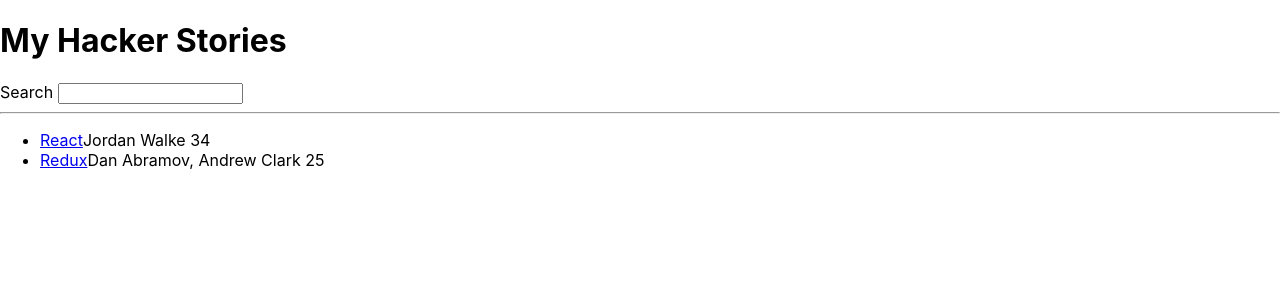
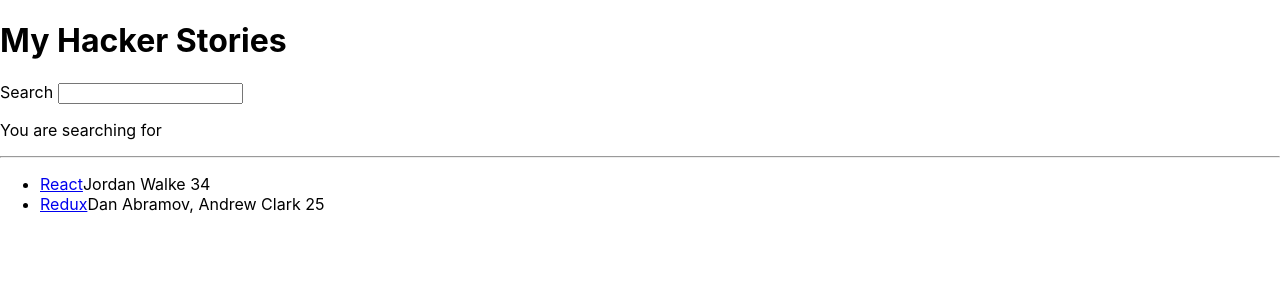
Before and after one commit to MarissaLZ/road-to-react, a React (Create React App) app: page / in a window 1280 px wide. Shown: the top 300 px of the page. Built offline with nearby package versions, Linux system fonts and the light colour scheme.

Commit message:
react state

```diff
--- a/src/App.js
+++ b/src/App.js
@@ -31,14 +31,19 @@
 
 //Search component
 const Search = () => {
+  const [searchTerm, setSearchTerm] = React.useState('')
+
+
   // callback /event handler for onChange
   const handleChange = (event) => {
-    console.log(event)
-  }
+    setSearchTerm(event.target.value);
+  };
   return(
     <div>
       <label htmlFor="search"> Search </label>
       <input id="search" type="text" onChange={handleChange}/>
+
+      <p> You are searching for {searchTerm }</p>
     </div>
   );
 }
@@ -76,8 +81,6 @@
 
 export default App
 
- /* search componenet can use this callback handler now*/
-
  /* JS in HTML can pass fucntions to HTML element's attributes for handling user interactions
 
         onChange is a handler/onchange handler fucntion is a specific type o fhandler function. it is an event handler
```
